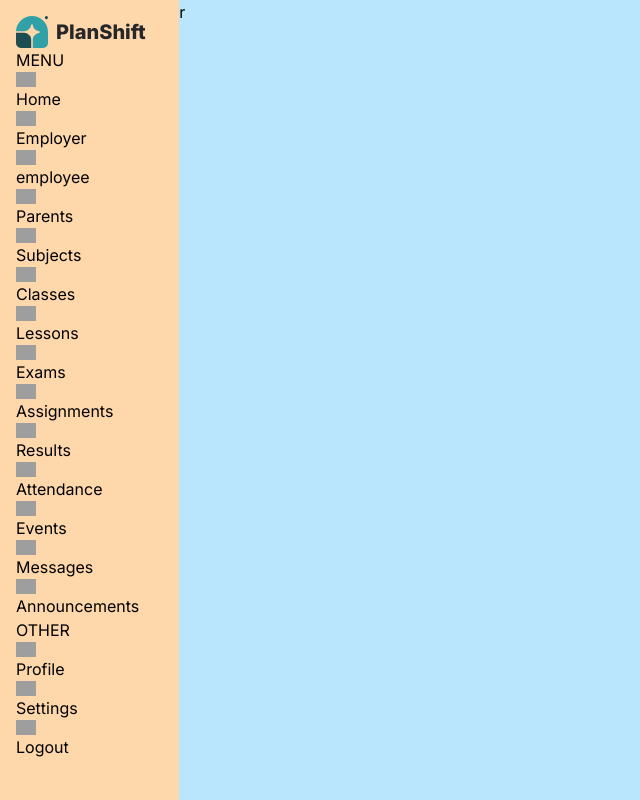
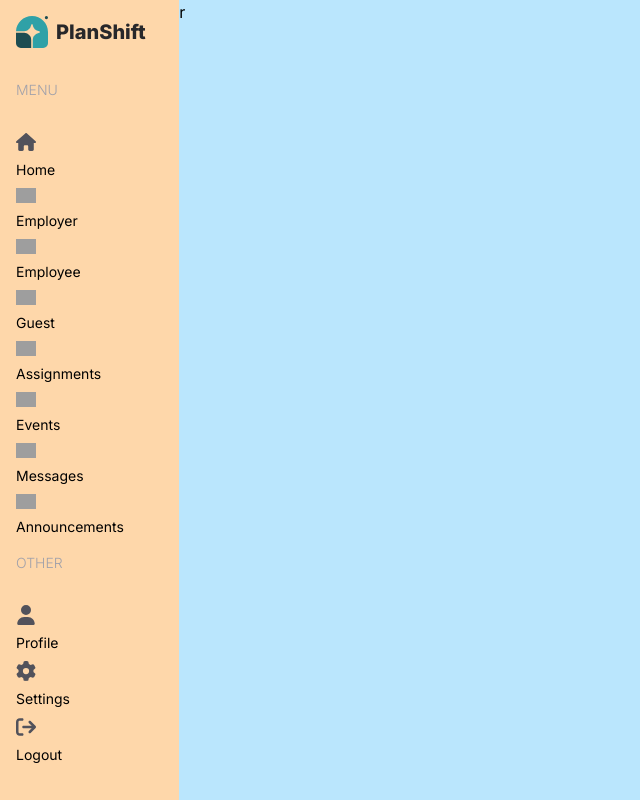
Before and after one commit to hnns-dev/next_business_dashboard, a Next.js app: page /employee in a window 1280 px wide. Shown: the whole page, without its empty margins (0-640 px from the left). Built offline with nearby package versions, Linux system fonts and the light colour scheme; grey boxes are pictures that could not be loaded.

Commit message:
add icons

```diff
--- a/src/components/Menu.tsx
+++ b/src/components/Menu.tsx
@@ -1,12 +1,35 @@
 import Link from "next/link";
 import Image from "next/image";
+import {
+  FaHouse,
+  FaUser,
+  FaGear,
+  FaArrowRightFromBracket,
+  IconType,
+} from "react-icons/fa6";
+import { title } from "process";
 
-const menuItems = [
+// Typ für ein Menüelement
+interface MenuItem {
+  icon: IconType | string; // Icon kann entweder eine Icon-Komponente oder ein Bildpfad sein
+  label: string;
+  href: string;
+  visible: string[];
+}
+
+// Typ für eine Menügruppe
+interface MenuGroup {
+  title: string;
+  items: MenuItem[];
+}
+
+// Die Menüstruktur
+const menuItems: MenuGroup[] = [
   {
     title: "MENU",
     items: [
       {
-        icon: "/home.png",
+        icon: FaHouse,
         label: "Home",
         href: "/",
         visible: ["admin", "employer", "employee", "guest"],
@@ -19,56 +42,20 @@ const menuItems = [
       },
       {
         icon: "/employee.png",
-        label: "employee",
+        label: "Employee",
         href: "/list/empls",
         visible: ["admin", "employer"],
       },
       {
         icon: "/guest.png",
-        label: "Parents",
+        label: "Guest",
         href: "/list/parents",
         visible: ["admin", "employer"],
-      },
-      {
-        icon: "/subject.png",
-        label: "Subjects",
-        href: "/list/subjects",
-        visible: ["admin"],
-      },
-      {
-        icon: "/class.png",
-        label: "Classes",
-        href: "/list/classes",
-        visible: ["admin", "employer"],
-      },
-      {
-        icon: "/lesson.png",
-        label: "Lessons",
-        href: "/list/lessons",
-        visible: ["admin", "employer"],
-      },
-      {
-        icon: "/exam.png",
-        label: "Exams",
-        href: "/list/exams",
-        visible: ["admin", "employer", "employee", "guest"],
       },
       {
         icon: "/assignment.png",
         label: "Assignments",
         href: "/list/assignments",
-        visible: ["admin", "employer", "employee", "guest"],
-      },
-      {
-        icon: "/result.png",
-        label: "Results",
-        href: "/list/results",
-        visible: ["admin", "employer", "employee", "guest"],
-      },
-      {
-        icon: "/attendance.png",
-        label: "Attendance",
-        href: "/list/attendance",
         visible: ["admin", "employer", "employee", "guest"],
       },
       {
@@ -95,19 +82,19 @@ const menuItems = [
     title: "OTHER",
     items: [
       {
-        icon: "/profile.png",
+        icon: FaUser,
         label: "Profile",
         href: "/profile",
-        visible: ["admin", "Employer", "employee", "guest"],
+        visible: ["admin", "employer", "employee", "guest"],
       },
       {
-        icon: "/setting.png",
+        icon: FaGear,
         label: "Settings",
         href: "/settings",
         visible: ["admin", "employer", "employee", "guest"],
       },
       {
-        icon: "/logout.png",
+        icon: FaArrowRightFromBracket,
         label: "Logout",
         href: "/logout",
         visible: ["admin", "employer", "employee", "guest"],
@@ -116,22 +103,31 @@ const menuItems = [
   },
 ];
 
-const Menu = () => {
+const Menu: React.FC = () => {
   return (
-    <div className="menu">
-      {menuItems.map((i) => (
-        <div className="menu-section" key={i.title}>
-          <span className="menu-title">{i.title}</span>
+    <div className="mt-4 text-sm">
+      {menuItems.map((group) => (
+        <div className="flex flex-col gap-2" key={group.title}>
+          <span className="hidden lg:block text-zinc-400 font-light my-4">
+            {group.title}
+          </span>
           <div className="menu-items">
-            {i.items?.map((item) => (
+            {group.items.map((item) => (
               <div className="menu-item" key={item.label}>
-                <Link href={item.href}>
+                <Link
+                  href={item.href}
+                  className="flex items-center justify-center lg:justify-start gap-4 text-zinc-600 py-2"
+                >
+                  {typeof item.icon === "string" ? (
                     <Image
                       src={item.icon}
                       alt={item.label}
                       width={20}
                       height={20}
                     />
+                  ) : (
+                    <item.icon className="text-xl" />
+                  )}
                 </Link>
                 <span className="menu-label">{item.label}</span>
               </div>
```
Also changed, not shown: package.json (+5 -4 lines), 2 other files (tests, documents, lock files or other folders). Lines whose indentation alone changed are shown as unchanged.
